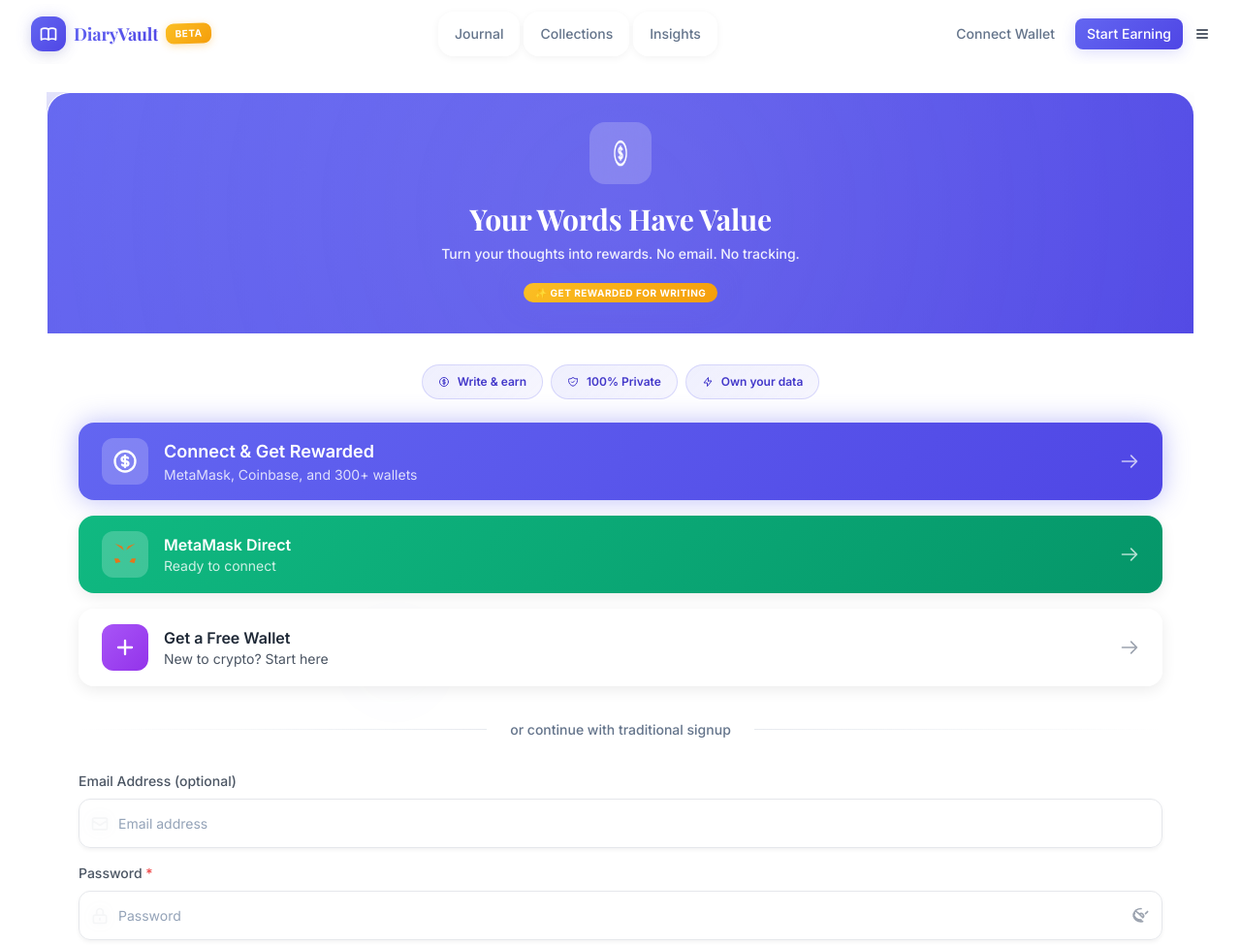
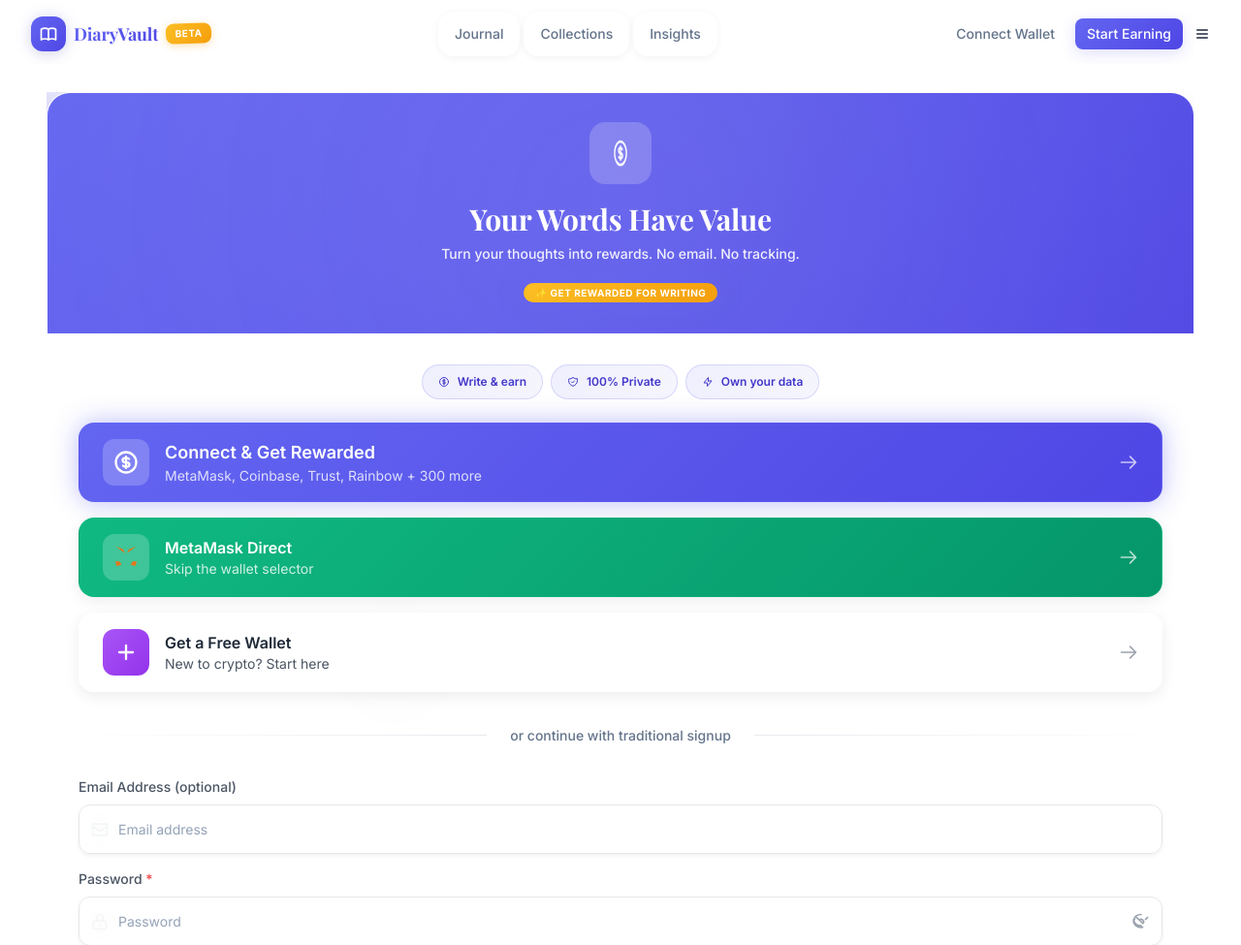
Before and after one commit to DiaryVault/DiaryVault, a Django app: page /signup/ in a window 1280 px wide. Shown: the top 975 px of the page at 97% size. Run offline with Django 5.2, Linux system fonts and the light colour scheme; parts of the project's set-up code (start-up, migrations or seed data) failed here and were passed over; some libraries are stand-ins or nearby versions.

Commit message:
updating signup.html

```diff
--- a/diary/templates/diary/account/signup.html
+++ b/diary/templates/diary/account/signup.html
@@ -115,7 +115,7 @@
     animation-delay: 4s;
   }
 
-  /* Enhanced wallet connection buttons */
+  /* Enhanced wallet connection buttons - FIXED to work with base.html system */
   .wallet-btn {
     background: rgba(255, 255, 255, 0.95);
     backdrop-filter: blur(12px);
@@ -135,7 +135,8 @@
     box-sizing: border-box;
     max-width: 100%;
     cursor: pointer;
-    border: none;
+    font-family: inherit;
+    font-size: inherit;
   }
 
   .wallet-btn::before {
@@ -279,6 +280,7 @@
     max-width: 100%;
     position: relative;
     overflow: hidden;
+    cursor: pointer;
   }
 
   .earning-card::before {
@@ -315,14 +317,19 @@
     position: relative;
   }
 
-  /* Loading state for wallet buttons */
+  /* Loading state for wallet buttons - FIXED */
   .wallet-btn.loading {
     pointer-events: none;
     opacity: 0.7;
+    position: relative;
+  }
+
+  .wallet-btn .btn-content {
+    transition: opacity 0.3s ease;
   }
 
   .wallet-btn.loading .btn-content {
-    opacity: 0;
+    opacity: 0.3;
   }
 
   .wallet-btn .loading-spinner {
@@ -332,6 +339,7 @@
     transform: translate(-50%, -50%);
     opacity: 0;
     transition: opacity 0.3s ease;
+    pointer-events: none;
   }
 
   .wallet-btn.loading .loading-spinner {
@@ -407,7 +415,7 @@
     color: #065f46;
   }
 
-  /* Connection status indicator */
+  /* Connection status indicator - FIXED to work with base.html */
   .connection-status {
     display: inline-flex;
     align-items: center;
@@ -554,14 +562,14 @@
         </div>
         {% endif %}
 
-        <!-- Updated Wallet Connection Options (Primary) -->
+        <!-- FIXED Wallet Connection Options - Compatible with base.html system -->
         <div class="space-y-4 mb-6 animate-fade-in animation-delay-300">
-          <!-- Primary: Connect & Get Rewarded -->
+          <!-- Primary: Multi-Wallet Selector -->
           <button
-            onclick="handleWalletConnection('metamask')"
+            onclick="handleWalletConnection('any')"
             class="wallet-btn wallet-btn-primary animate-pulse-glow"
             aria-label="Start earning with any wallet"
-            id="metamask-primary-btn">
+            id="any-wallet-btn">
 
             <div class="btn-content flex items-center w-full">
               <div class="flex items-center flex-1">
@@ -572,7 +580,7 @@
                 </div>
                 <div class="text-left">
                   <span class="font-semibold text-lg">Connect & Get Rewarded</span>
-                  <p class="text-sm text-white/80" id="metamask-primary-status">MetaMask, Coinbase, and 300+ wallets</p>
+                  <p class="text-sm text-white/80" id="any-status">MetaMask, Coinbase, Trust, Rainbow + 300 more</p>
                 </div>
               </div>
               <svg xmlns="http://www.w3.org/2000/svg" class="h-5 w-5 text-white/70" fill="none" viewBox="0 0 24 24" stroke="currentColor">
@@ -593,7 +601,7 @@
           <button
             onclick="handleWalletConnection('metamask')"
             class="wallet-btn wallet-btn-secondary"
-            aria-label="Connect with MetaMask"
+            aria-label="Connect directly with MetaMask"
             id="metamask-btn">
 
             <div class="btn-content flex items-center w-full">
@@ -608,7 +616,7 @@
                 </div>
                 <div class="text-left">
                   <span class="font-semibold text-white">MetaMask Direct</span>
-                  <p class="text-sm text-white/80" id="metamask-status">Ready to connect</p>
+                  <p class="text-sm text-white/80" id="metamask-status">Skip the wallet selector</p>
                 </div>
               </div>
               <svg xmlns="http://www.w3.org/2000/svg" class="h-5 w-5 text-white/70" fill="none" viewBox="0 0 24 24" stroke="currentColor">
@@ -829,11 +837,13 @@
 {% endblock %}
 
 {% block extra_js %}
-<!-- Signup page specific enhancements -->
+<!-- FIXED: Signup page JavaScript that's compatible with base.html -->
 <script>
 // Initialize signup page enhancements
 document.addEventListener('DOMContentLoaded', function() {
   initializeSignupForm();
+  setupWalletIntegration();
+  setupEarningInteractions();
 });
 
 function initializeSignupForm() {
@@ -858,6 +868,86 @@
   }
 }
 
+function setupWalletIntegration() {
+  // Listen for wallet connection changes from base.html
+  window.addEventListener('walletConnectionChanged', function(event) {
+    const { isConnected, address, chainId } = event.detail;
+
+    console.log('Signup page: Wallet connection changed:', { isConnected, address, chainId });
+
+    // Update connection status
+    updateConnectionStatus(isConnected, address, chainId);
+
+    // If successfully connected, redirect to dashboard with welcome
+    if (isConnected && address) {
+      if (window.showToast) {
+        window.showToast('🎉 Welcome to DiaryVault! Start earning rewards for writing.', 'success');
+      }
+
+      // Redirect after a short delay
+      setTimeout(() => {
+        window.location.href = "{% url 'dashboard' %}";
+      }, 2000);
+    }
+  });
+}
+
+function setupEarningInteractions() {
+  // Track user interest in features
+  document.querySelectorAll('.earning-card').forEach(card => {
+    card.addEventListener('click', function() {
+      const cardText = this.querySelector('h4').textContent;
+      if (window.showToast) {
+        window.showToast(`🎯 ${cardText} - Connect your wallet above to unlock this!`, 'info', 4000);
+      }
+    });
+  });
+}
+
+function updateConnectionStatus(isConnected, address, chainId) {
+  const connectionStatus = document.getElementById('connectionStatus');
+  const statusIndicator = document.getElementById('statusIndicator');
+  const statusText = document.getElementById('statusText');
+
+  if (connectionStatus && statusIndicator && statusText) {
+    connectionStatus.classList.remove('hidden');
+
+    if (isConnected) {
+      statusIndicator.className = 'connection-status connected';
+      statusText.textContent = `Connected: ${address ? address.slice(0, 6) + '...' + address.slice(-4) : 'Unknown'}`;
+
+      if (chainId && chainId !== 8453) {
+        statusIndicator.className = 'connection-status disconnected';
+        statusText.textContent += ' (Wrong Network - Please switch to Base)';
+      }
+    } else {
+      statusIndicator.className = 'connection-status disconnected';
+      statusText.textContent = 'Wallet not connected';
+    }
+  }
+
+  // Update button status text
+  updateButtonStatusText(isConnected, address);
+}
+
+function updateButtonStatusText(isConnected, address) {
+  const statusElements = {
+    'any-status': 'MetaMask, Coinbase, Trust, Rainbow + 300 more',
+    'metamask-status': 'Skip the wallet selector'
+  };
+
+  Object.entries(statusElements).forEach(([id, defaultText]) => {
+    const element = document.getElementById(id);
+    if (element) {
+      if (isConnected && address) {
+        element.textContent = `Connected: ${address.slice(0, 6)}...${address.slice(-4)} (Click to Switch)`;
+      } else {
+        element.textContent = defaultText;
+      }
+    }
+  });
+}
+
 function togglePassword(fieldId) {
   const passwordInput = document.getElementById(fieldId);
   const eyeClosed = document.getElementById('eye-closed-' + fieldId);
@@ -874,30 +964,56 @@
   }
 }
 
-// Enhanced wallet connection handlers that use the multi-wallet system
+// FIXED: Wallet connection handler that properly uses base.html functions
 async function handleWalletConnection(walletType) {
+  console.log(`🔗 Signup page: Handling wallet connection for: ${walletType}`);
+
+  // Find the button that was clicked
   const button = document.getElementById(`${walletType}-wallet-btn`) ||
-                document.getElementById(`${walletType}-btn`);
+                document.getElementById(`${walletType}-btn`) ||
+                document.getElementById(`any-wallet-btn`) ||
+                document.getElementById(`metamask-btn`);
 
-  // Use the connectWallet function from base.html multi-wallet system
-  if (window.connectWallet) {
-    await window.connectWallet(walletType, button);
-  } else {
-    console.error('Multi-wallet connection system not available');
+  // Add loading state to button
+  if (button) {
+    button.classList.add('loading');
+    button.disabled = true;
+  }
+
+  try {
+    // Check if the multi-wallet system from base.html is available
+    if (window.handleWalletConnection && typeof window.handleWalletConnection === 'function') {
+      // Use the base.html function
+      await window.handleWalletConnection(walletType);
+    }
+    // Fallback to direct functions
+    else if (window.connectWallet && typeof window.connectWallet === 'function') {
+      await window.connectWallet(walletType);
+    }
+    // Final fallback
+    else {
+      console.error('No wallet connection system available');
+      if (window.showToast) {
+        window.showToast('Wallet system not ready. Please refresh the page.', 'error');
+      } else {
+        alert('Wallet system not ready. Please refresh the page.');
+      }
+    }
+  } catch (error) {
+    console.error('Error in signup page wallet connection:', error);
     if (window.showToast) {
-      window.showToast('Wallet system not ready. Please refresh the page.', 'error');
+      window.showToast('Failed to connect wallet. Please try again.', 'error');
+    } else {
+      alert('Failed to connect wallet. Please try again.');
+    }
+  } finally {
+    // Remove loading state from button
+    if (button) {
+      button.classList.remove('loading');
+      button.disabled = false;
     }
   }
 }
-
-// Track user interest in features
-document.querySelectorAll('.earning-card').forEach(card => {
-  card.addEventListener('click', function() {
-    if (window.showToast) {
-      window.showToast('🎯 Ready to unlock these features? Connect your wallet above!', 'info', 3000);
-    }
-  });
-});
 
 // Keyboard shortcuts for accessibility
 document.addEventListener('keydown', function(e) {
@@ -929,5 +1045,7 @@
 // Make functions globally available for onclick handlers
 window.handleWalletConnection = handleWalletConnection;
 window.togglePassword = togglePassword;
+
+console.log('✅ Signup page wallet integration loaded and compatible with base.html');
 </script>
 {% endblock %}
```
